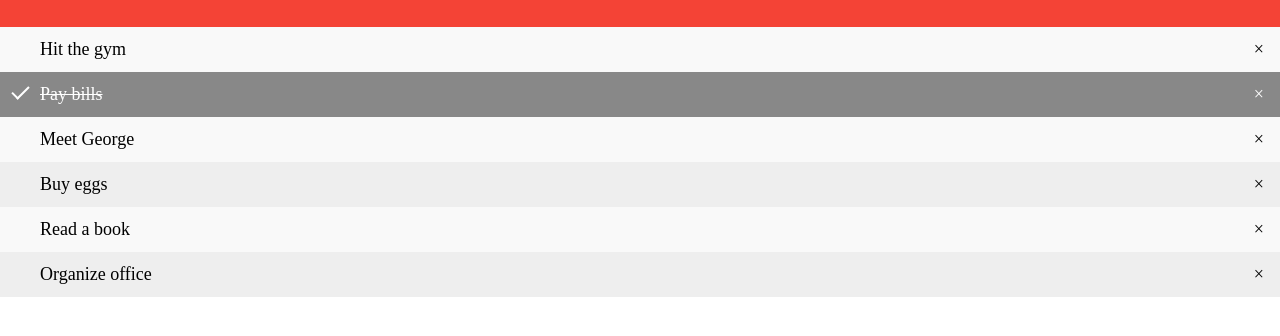
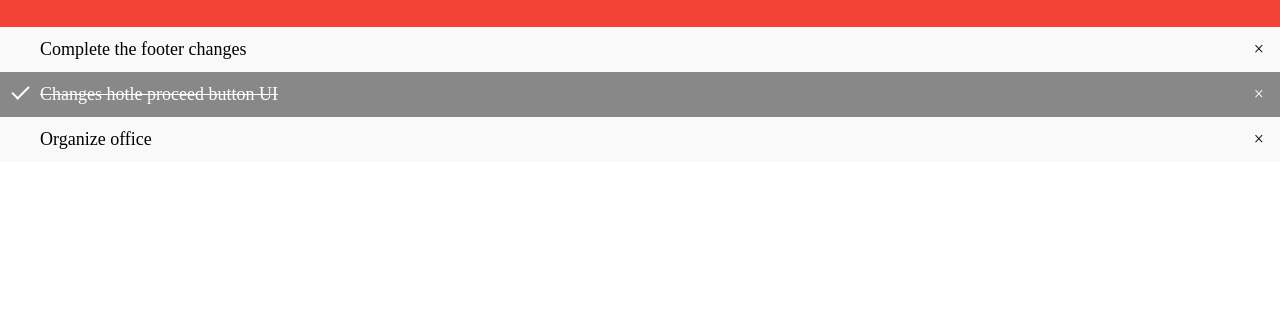
Before and after one commit to joinshailesh/Angular-Project-Zestorm, a plain HTML site: page Index.html in a window 1280 px wide. Shown: the part 108-444 px from the top of the page. Drawn offline with Linux system fonts and the light colour scheme.

Commit message:
list of record are modifide

```diff
--- a/Index.html
+++ b/Index.html
@@ -129,11 +129,8 @@ input {
 </div>
 
 <ul id="myUL">
-  <li>Hit the gym</li>
-  <li class="checked">Pay bills</li>
-  <li>Meet George</li>
-  <li>Buy eggs</li>
-  <li>Read a book</li>
+  <li>Complete the footer changes </li>
+  <li class="checked">Changes hotle proceed button UI</li>
   <li>Organize office</li>
 </ul>
 
```
